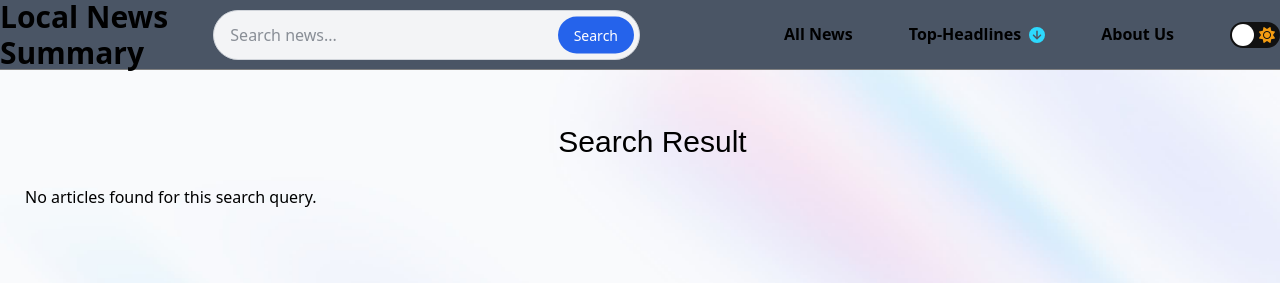
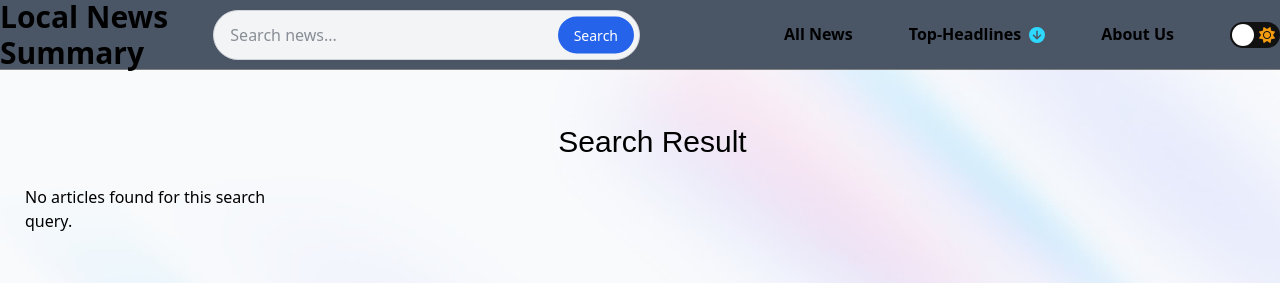
Before and after one commit to saadhiq/NewsApp1, a React (Vite) app in the folder client/: page /search in a window 1280 px wide. Shown: the top 283 px of the page. Built offline with nearby package versions, Linux system fonts and the light colour scheme; a web font is replaced by a local one.

Commit message:
search page and cate page align

```diff
--- a/client/src/components/Search1.jsx
+++ b/client/src/components/Search1.jsx
@@ -75,7 +75,7 @@ function Search1() {
       <div className="today-header mt-8 mb-4 text-center font-semibold text-3xl text-gray-800">
         <h3> Search Result </h3>
       </div>
-      <div className="my-10 cards grid lg:place-content-center md:grid-cols-1 lg:grid-cols-2 xl:grid-cols-3 xs:grid-cols-1 xs:gap-4 md:gap-10 lg:gap-14 md:px-16 xs:p-3">
+      <div className="mt-16 mb-10 cards grid grid-cols-1 gap-4 xs:p-3 md:grid-cols-2 lg:grid-cols-3 xl:grid-cols-4 2xl:grid-cols-5 md:px-16 lg:gap-6 xl:gap-8">
         {!isLoading ? (
           data.length > 0 ? (
             data.map((element, index) => (
--- a/client/src/components/TopHeadlines.jsx
+++ b/client/src/components/TopHeadlines.jsx
@@ -70,7 +70,7 @@ function TopHeadlines() {
       <div className="today-header mt-8 mb-4 text-center font-semibold text-3xl text-gray-800">
         <h3> {category} news</h3>
       </div>
-      <div className="my-10 cards grid lg:place-content-center md:grid-cols-1 lg:grid-cols-2 xl:grid-cols-3 xs:grid-cols-1 xs:gap-4 md:gap-10 lg:gap-14 md:px-16 xs:p-3">
+      <div className="mt-16 mb-10 cards grid grid-cols-1 gap-4 xs:p-3 md:grid-cols-2 lg:grid-cols-3 xl:grid-cols-4 2xl:grid-cols-5 md:px-16 lg:gap-6 xl:gap-8">
         {!isLoading ? (
           data.length > 0 ? (
             data.map((element, index) => (
```
